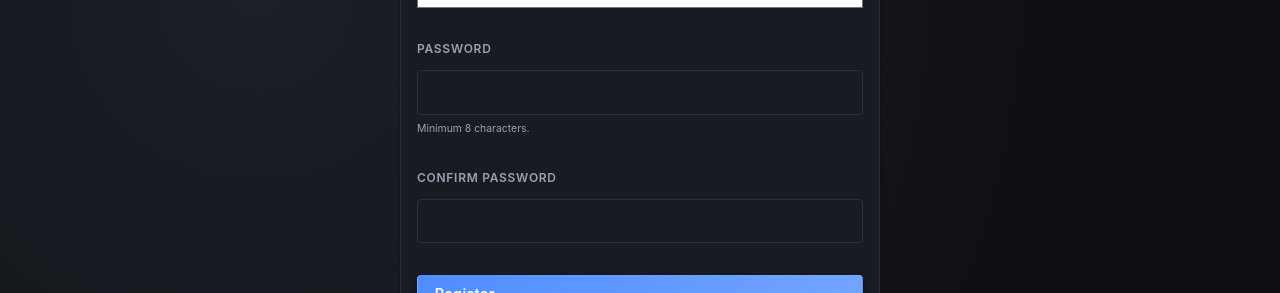
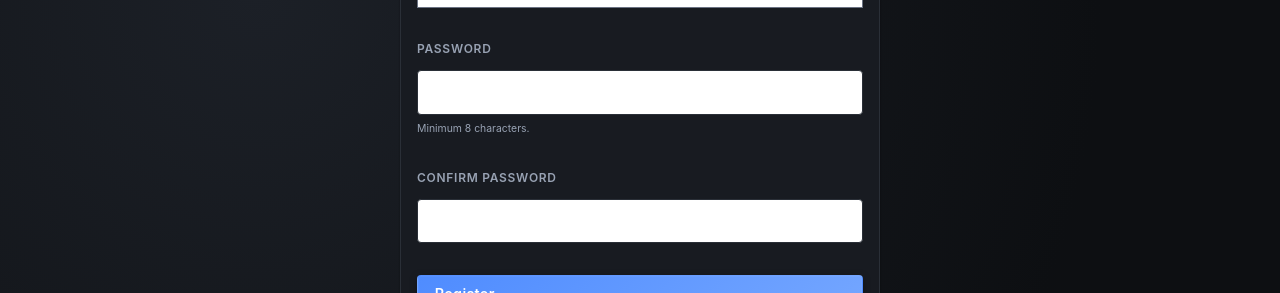
Before and after one commit to TopSwagCode/polyglot-microservices, a SvelteKit app in the folder frontend/: page /register in a window 1280 px wide. Shown: the part 167-460 px from the top of the page. Built offline with nearby package versions, Linux system fonts and the light colour scheme; no server answers.

Commit message:
fix styling for input fields and also make better documentation with links

```diff
--- a/frontend/src/app.css
+++ b/frontend/src/app.css
@@ -79,7 +79,42 @@ pre { background: var(--color-surface); padding:1rem; border:1px solid var(--col
 .btn[disabled] { opacity:.45; pointer-events:none; }
 
 /* Forms */
-input[type='text'], input[type='password'], input[type='search'], input[type='email'] { width:100%; background:var(--color-surface); color:var(--color-text); border:1px solid var(--color-border); padding:.75rem .85rem; border-radius:var(--radius-sm); font:500 0.95rem/1.2 var(--font-sans); box-sizing:border-box; transition:border-color var(--transition), background var(--transition); }
+/* Force light inputs (text content) to true black for readability even in dark theme */
+body input[type='text'],
+body input[type='password'],
+body input[type='search'],
+body input[type='email'] {
+	width:100%;
+	background:#ffffff;
+	color:#000 !important;
+	-webkit-text-fill-color:#000; /* Safari/WebKit */
+	caret-color:#000;
+	border:1px solid var(--color-border);
+	padding:.75rem .85rem;
+	border-radius:var(--radius-sm);
+	font:500 0.95rem/1.2 var(--font-sans);
+	box-sizing:border-box;
+	transition:border-color var(--transition), background var(--transition), color var(--transition);
+}
+/* Utility class to opt-in only where desired (will supersede future theme toggles) */
+.light-input { background:#fff !important; color:#000 !important; -webkit-text-fill-color:#000 !important; caret-color:#000; }
+.light-input::placeholder { color:#555 !important; -webkit-text-fill-color:#555 !important; }
+/* Autofill neutralizer */
+input.light-input:-webkit-autofill,
+input.light-input:-webkit-autofill:hover,
+input.light-input:-webkit-autofill:focus {
+	-webkit-text-fill-color:#000 !important;
+	box-shadow:0 0 0 1000px #fff inset;
+	transition:background-color 5000s ease-in-out 0s;
+}
+body input[type='text']::placeholder,
+body input[type='password']::placeholder,
+body input[type='search']::placeholder,
+body input[type='email']::placeholder {
+	color:#555 !important; /* slightly dimmer than text for distinction */
+	-webkit-text-fill-color:#555;
+	opacity:1;
+}
 input:focus { outline:none; border-color:var(--color-accent); box-shadow:0 0 0 3px rgba(79,140,255,.35); }
 label { font-size:.75rem; font-weight:600; text-transform:uppercase; letter-spacing:.06em; color:var(--color-text-dim); display:block; margin-bottom:.35rem; }
 form .field { margin-bottom:1rem; }
--- a/frontend/src/routes/+layout.svelte
+++ b/frontend/src/routes/+layout.svelte
@@ -17,7 +17,7 @@
 				<path fill="currentColor" d="M8 0C3.58 0 0 3.58 0 8c0 3.54 2.29 6.53 5.47 7.59.4.07.55-.17.55-.38 0-.19-.01-.82-.01-1.49-2.01.37-2.53-.49-2.69-.94-.09-.23-.48-.94-.82-1.13-.28-.15-.68-.52-.01-.53.63-.01 1.08.58 1.23.82.72 1.21 1.87.87 2.33.66.07-.52.28-.87.51-1.07-1.78-.2-3.64-.89-3.64-3.95 0-.87.31-1.59.82-2.15-.08-.2-.36-1.02.08-2.12 0 0 .67-.21 2.2.82.64-.18 1.32-.27 2-.27.68 0 1.36.09 2 .27 1.53-1.04 2.2-.82 2.2-.82.44 1.1.16 1.92.08 2.12.51.56.82 1.27.82 2.15 0 3.07-1.87 3.75-3.65 3.95.29.25.54.73.54 1.48 0 1.07-.01 1.93-.01 2.2 0 .21.15.46.55.38A8.013 8.013 0 0 0 16 8c0-4.42-3.58-8-8-8Z" />
 			</svg>
 		</a>
-		<a href="https://dk.linkedin.com/in/joshua-ryder-4996b33b" class="icon-link" aria-label="LinkedIn profile" rel="noopener" target="_blank">
+		<a href="https://linkedin.com/in/joshua-ryder-4996b33b" class="icon-link" aria-label="LinkedIn profile" rel="noopener" target="_blank">
 			<svg viewBox="0 0 16 16" width="24" height="24" role="img" aria-hidden="true">
 				<path fill="currentColor" d="M0 1.146C0 .513.526 0 1.175 0h13.65C15.474 0 16 .513 16 1.146v13.708c0 .633-.526 1.146-1.175 1.146H1.175C.526 16 0 15.487 0 14.854V1.146zm4.943 12.248V6.169H2.542v7.225h2.401zm-1.2-8.212c.837 0 1.358-.554 1.358-1.248-.015-.709-.52-1.248-1.342-1.248-.822 0-1.359.54-1.359 1.248 0 .694.521 1.248 1.327 1.248h.016zM13.458 13.394V9.359c0-2.162-1.153-3.169-2.695-3.169-1.24 0-1.796.681-2.105 1.16V6.169H6.257c.03.678 0 7.225 0 7.225h2.401v-4.035c0-.216.016-.432.08-.586.173-.431.568-.878 1.232-.878.869 0 1.216.663 1.216 1.635v3.864h2.272z" />
 			</svg>
--- a/frontend/src/routes/+page.svelte
+++ b/frontend/src/routes/+page.svelte
@@ -11,7 +11,7 @@
 </script>
 
 <svelte:head>
-	<title>Polyglot Microservices</title>
+	<title>Polyglot Microservices Platform</title>
 	<meta name="description" content="Polyglot microservices demo platform across .NET, Go, Python." />
 </svelte:head>
 
@@ -19,7 +19,7 @@
 <div class="hero stack-lg">
 	<div class="stack" style="max-width:780px; margin-inline:auto; text-align:center;">
 		<h1 style="margin:0;">Ship faster with a polyglot microservices stack</h1>
-		<p style="margin:0; font-size:1.05rem; color:var(--color-text-dim);">Explore a modern demo platform combining <strong>.NET</strong>, <strong>Go</strong> and <strong>Python</strong> services behind a unified API gateway. Observability, events & analytics—simplified.</p>
+		<p style="margin:0; font-size:1.05rem; color:var(--color-text-dim);">Explore a modern demo platform combining <strong>.NET</strong>, <strong>Go</strong> and <strong>Python</strong> services behind a unified API gateway. Events & analytics—simplified.</p>
 		<div class="row center" style="gap:1rem; margin-top:.5rem;">
 			<a href="/login" class="btn">Login</a>
 			<a href="/register" class="btn outline">Register User</a>
--- a/frontend/src/routes/dashboard/+page.svelte
+++ b/frontend/src/routes/dashboard/+page.svelte
@@ -48,7 +48,7 @@
 
 <h1 style="margin:0 0 1.5rem;">Dashboard</h1>
 <form onsubmit={(e)=>{e.preventDefault(); createProject();}} class="row" style="gap:.75rem; margin:0 0 1.25rem; flex-wrap:wrap;">
-	<input placeholder="New project name" bind:value={newProjectName} style="flex:1; min-width:220px;" />
+	<input placeholder="New project name" bind:value={newProjectName} class="light-input" style="flex:1; min-width:220px;" />
 	<button class="btn" disabled={!newProjectName.trim() || creating}>{creating ? 'Creating...' : 'Add Project'}</button>
 </form>
 {#if error}
--- a/frontend/src/routes/login/+page.svelte
+++ b/frontend/src/routes/login/+page.svelte
@@ -26,12 +26,12 @@
 		<h1 class="login-title">Login</h1>
 		<div class="field full">
 			<label for="username">Username</label>
-			<input id="username" name="username" autocomplete="username" bind:value={username} required class="full" />
+			<input id="username" name="username" autocomplete="username" bind:value={username} required class="full light-input" />
 		</div>
 		<div class="field full">
 			<label for="password">Password</label>
 			<div class="password-wrapper">
-				<input id="password" type={showPwd ? 'text':'password'} name="password" autocomplete="current-password" bind:value={password} required class="full" />
+				<input id="password" type={showPwd ? 'text':'password'} name="password" autocomplete="current-password" bind:value={password} required class="full light-input" />
 				<button type="button" class="btn ghost toggle-btn" on:click={() => showPwd = !showPwd}>{showPwd ? 'Hide':'Show'}</button>
 			</div>
 		</div>
--- a/frontend/src/routes/projects/[id]/+page.svelte
+++ b/frontend/src/routes/projects/[id]/+page.svelte
@@ -79,7 +79,7 @@
 						{/each}
 			</ul>
 			<form onsubmit={(e) => { e.preventDefault(); addTask(); }} class="row" style="gap:.75rem;">
-				<input placeholder="New task..." bind:value={newTask} />
+				<input placeholder="New task..." bind:value={newTask} class="light-input" />
 				<button class="btn" disabled={!newTask.trim()}>Add</button>
 			</form>
 	</div>
--- a/frontend/src/routes/register/+page.svelte
+++ b/frontend/src/routes/register/+page.svelte
@@ -47,16 +47,16 @@ async function register() {
     <h1 class="reg-title">Create Account</h1>
     <div class="field full">
       <label for="username">Username</label>
-      <input id="username" name="username" bind:value={username} required class="full" autocomplete="username" />
+      <input id="username" name="username" bind:value={username} required class="full light-input" autocomplete="username" />
     </div>
     <div class="field full">
       <label for="password">Password</label>
-      <input id="password" type="password" name="password" bind:value={password} required class="full" autocomplete="new-password" />
+      <input id="password" type="password" name="password" bind:value={password} required class="full light-input" autocomplete="new-password" />
       <small class="hint">Minimum 8 characters.</small>
     </div>
     <div class="field full">
       <label for="confirm">Confirm Password</label>
-      <input id="confirm" type="password" name="confirm" bind:value={confirm} required class="full" autocomplete="new-password" />
+      <input id="confirm" type="password" name="confirm" bind:value={confirm} required class="full light-input" autocomplete="new-password" />
     </div>
     {#if error}
       <div class="error-msg">{error}</div>
```
Also changed, not shown: frontend/src/routes/devtools/+page.md (+6 -15 lines), 1 other file (tests, documents, lock files or other folders).
